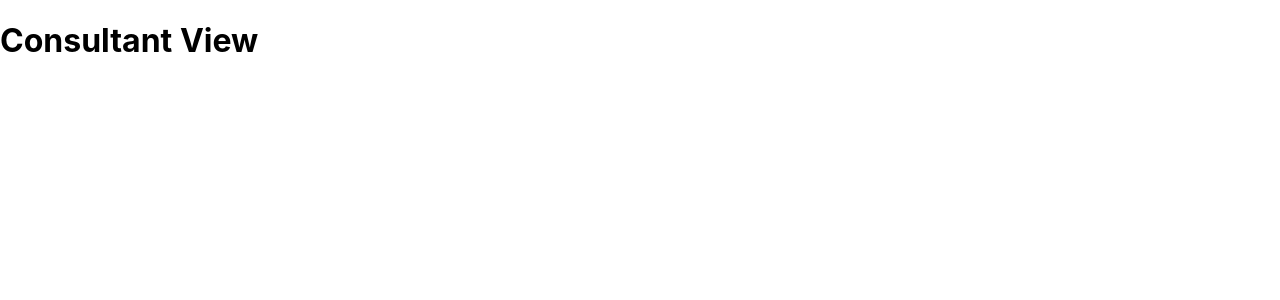
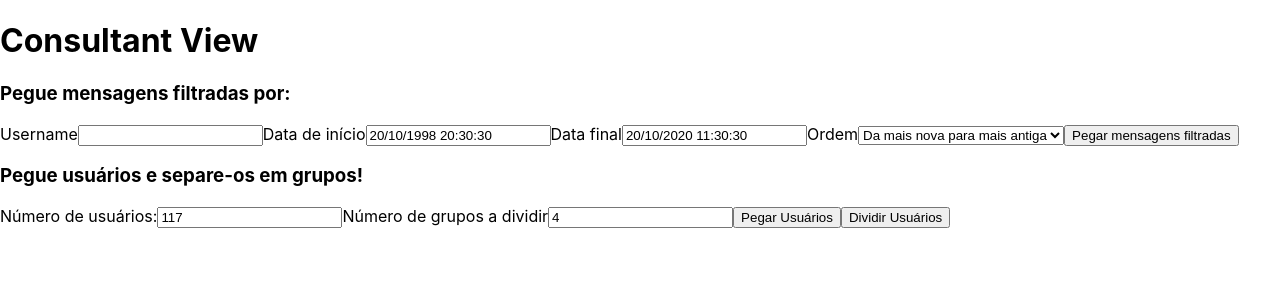
Before and after one commit to vitorcodesalittle/formare-challenge, a React (Create React App) app in the folder client/: page /consultant in a window 1280 px wide. Shown: the top 300 px of the page. Built offline with nearby package versions, Linux system fonts and the light colour scheme.

Commit message:
implement consultant interface logic

```diff
--- a/client/src/components/ConsultantView/index.js
+++ b/client/src/components/ConsultantView/index.js
@@ -1,11 +1,132 @@
-import React from 'react';
+import React, { useState, useEffect } from 'react';
+import { getDateObject, formatDate } from '../../dateHelpers';
 
-export default function (props) {
+const ConsultantView = function (props) {
+
+  const [ usernameFilter, setUsernameFilter ] = useState('');
+  const [ beginDateFilter, setBeginDateFilter ] = useState('20/10/1998 20:30:30');
+  const [ endDateFilter, setEndDateFilter ] = useState('20/10/2020 11:30:30');
+  const [ order, setOrder ] = useState('asc') // asc : mais nova pra mais antiga --- des : mais antiga pra mais nova'
+
+  const [ usersBatchSize , setUsersBatchSize ] = useState('117');
+  const [ numberOfGroups, setNumberOfGroups ] = useState('4');
+
+  useEffect( () => {
+
+    return () => {}
+  }, [])
+
+  const getDateParts = (dateString) => {
+    let dateObj = {}
+    let parts = dateString.split(' ');
+    console.log(parts);
+    if (parts.length > 0) {
+      let date = parts[0];
+      let dateParts = date.split('/');
+      if (dateParts < 3) {
+        console.log(dateString + ' é inválida')
+        return false;
+      }
+      dateObj.AAAA = dateParts[2];
+      dateObj.MM = dateParts[1];
+      dateObj.DD = dateParts[0]
+    }
+
+    if (parts.length > 1) {
+      let time = parts[1];
+      let timeParts = time.split(':');
+      console.log(timeParts);
+      if (timeParts.length > 0) {
+        dateObj.hh = timeParts[0]
+      } else {
+        dateObj.hh = '0';
+      }
+      if (timeParts.length > 1) {
+        dateObj.mm = timeParts[1];
+      } else {
+        dateObj.mm = '0'
+      }
+      if (timeParts.length > 2) {
+        dateObj.ss = timeParts[2];
+      } else {
+        dateObj.ss = '0';
+      }
+    } else {
+      dateObj = { ...dateObj, hh: '0', mm: '0', ss: '0'}
+    }
+
+    let newDateObj = {}
+    Object.keys(dateObj).map(key => {
+      newDateObj[key] = parseInt(dateObj[key])
+    })
+
+    return newDateObj;
+  }
+
+  const handleGetFilteredMessages = () => {
+    let beginDate, endDate, username, first = 'newer';
+    if (beginDateFilter) {
+      let beginDateObj = getDateParts(beginDateFilter);
+      console.log(beginDateObj)
+      beginDate = getDateObject(beginDateObj.AAAA, beginDateObj.MM, beginDateObj.DD, beginDateObj.hh, beginDateObj.mm, beginDateObj.ss);
+    }
+    if (endDateFilter) {
+      let endDateObj = getDateParts(endDateFilter);
+      console.log(endDateObj)
+      endDate = getDateObject(endDateObj.AAAA, endDateObj.MM, endDateObj.DD, endDateObj.hh, endDateObj.mm, endDateObj.ss);
+    }
+    if (usernameFilter) {
+      username = usernameFilter
+    }
+    if (order === 'asc'){
+      first = 'newer';
+    } else {
+      first = 'older'
+    }
+    console.log('Getting messages with params: ', beginDate, endDate, username, first);
+  }
+
+  const handleGetUsers = () => {
+    alert(`Getting ${usersBatchSize} users`);
+  }
+  const handleDivideInGroups = () => {
+    alert(`Dividing in ${numberOfGroups} groups`);
+  }
+
   return (
     <div>
       <h1>
         Consultant View
       </h1>
+      <div>
+        <h3>Pegue mensagens filtradas por:</h3>
+        <label>Username</label>
+        <input type='text' onChange={(e) => setUsernameFilter(e.target.value)} value={usernameFilter} />
+        <label>Data de início</label>
+        <input type='text' placeholder="DD/MM/AAAA hh:mm:ss" value={beginDateFilter} onChange={e => setBeginDateFilter(e.target.value)}/>
+        <label>Data final</label>
+        <input type='text' placeholder="DD/MM/AAAA hh:mm:ss" value={endDateFilter} onChange={e => setEndDateFilter(e.target.value)}/>
+        <label>Ordem</label>
+        <select>
+          <option defaultValue={false} value={order==='asc'} onSelect={() => setOrder('asc')}>Da mais nova para mais antiga</option>
+          <option defaultValue={false} value={order === 'des'} onSelect={() => setOrder('des')}>Da mais antiga para mais nova</option>
+        </select>
+        <button onClick={handleGetFilteredMessages}>Pegar mensagens filtradas</button>
+      </div>
+
+      <div>
+        <h3>Pegue usuários e separe-os em grupos!</h3>
+        <label>Número de usuários:</label>
+        <input type="number" value={usersBatchSize} onChange={e => setUsersBatchSize(e.target.value)} />
+        <label>Número de grupos a dividir</label>
+        <input type="number" value={numberOfGroups} onChange={e => setNumberOfGroups(e.target.value)} />
+        <button onClick={handleGetUsers}>Pegar Usuários</button>
+        <button onClick={handleDivideInGroups}>Dividir Usuários</button>
+      </div>
+
+
     </div>
   )
 }
+
+export default ConsultantView;
--- a/client/src/components/Login/index.js
+++ b/client/src/components/Login/index.js
@@ -53,6 +53,7 @@ const Login = function(props) {
   const handleConsultantLogin = (username, password) => {
     props.consultantLogin(username, password)
       .then(logged => {
+        console.log('Logged? ', logged);
         if (logged) {
           props.history.push('/consultant');
         }
--- a/client/src/dateHelpers.js
+++ b/client/src/dateHelpers.js
@@ -17,4 +17,4 @@ export const formatDate = (dateOrUTCString) => {
 
 }
 
-export const getDateObject = (year, month, day, hours, minutes, seconds, ms) => new Date(year, month, day, hours, minutes, seconds, ms);
+export const getDateObject = (year, month, day, hours, minutes, seconds) => new Date(year, month, day, hours, minutes, seconds);
```
Also changed, not shown: client/src/helpers/formateDate..js (deleted, +0 -20 lines), 1 other file (tests, documents, lock files or other folders).
